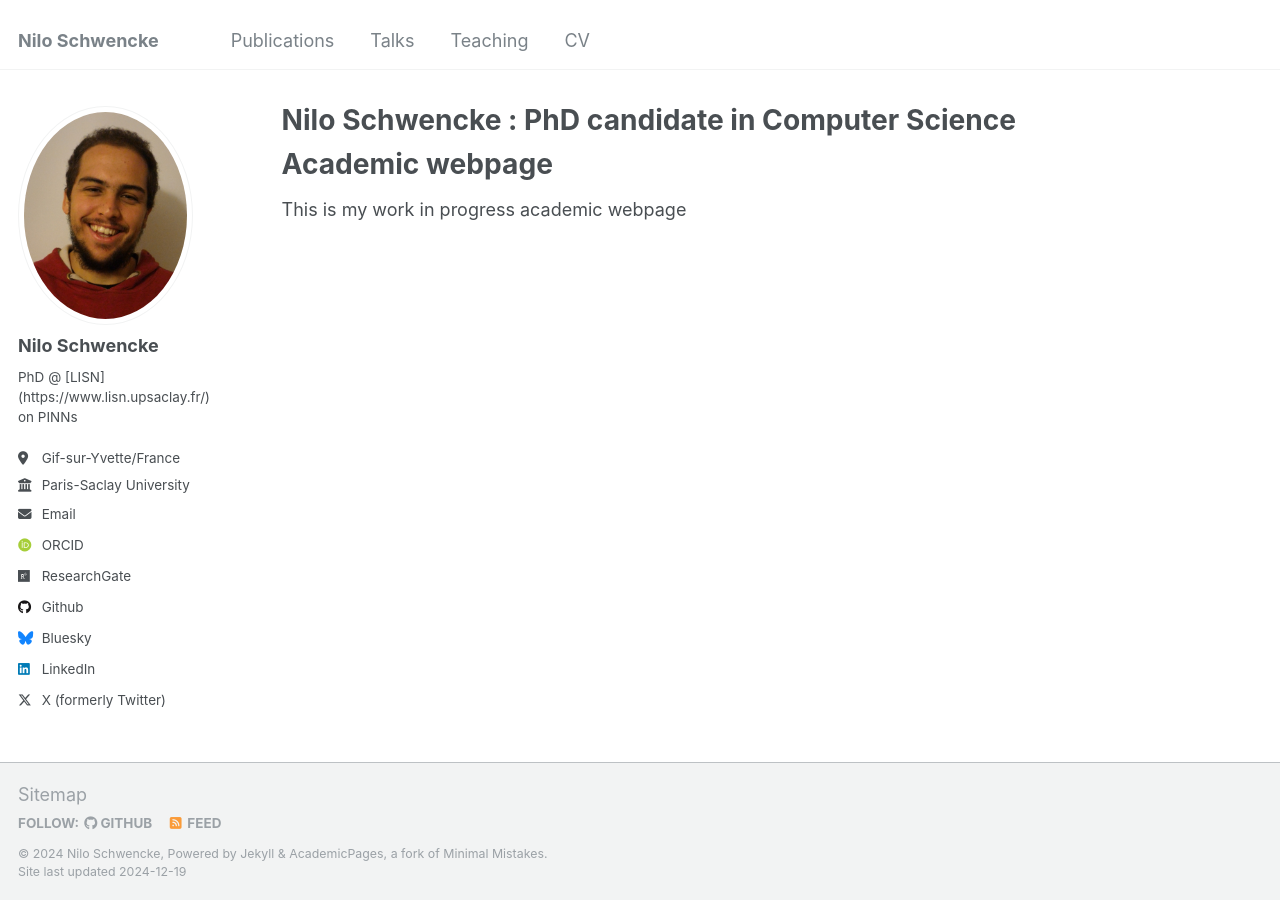
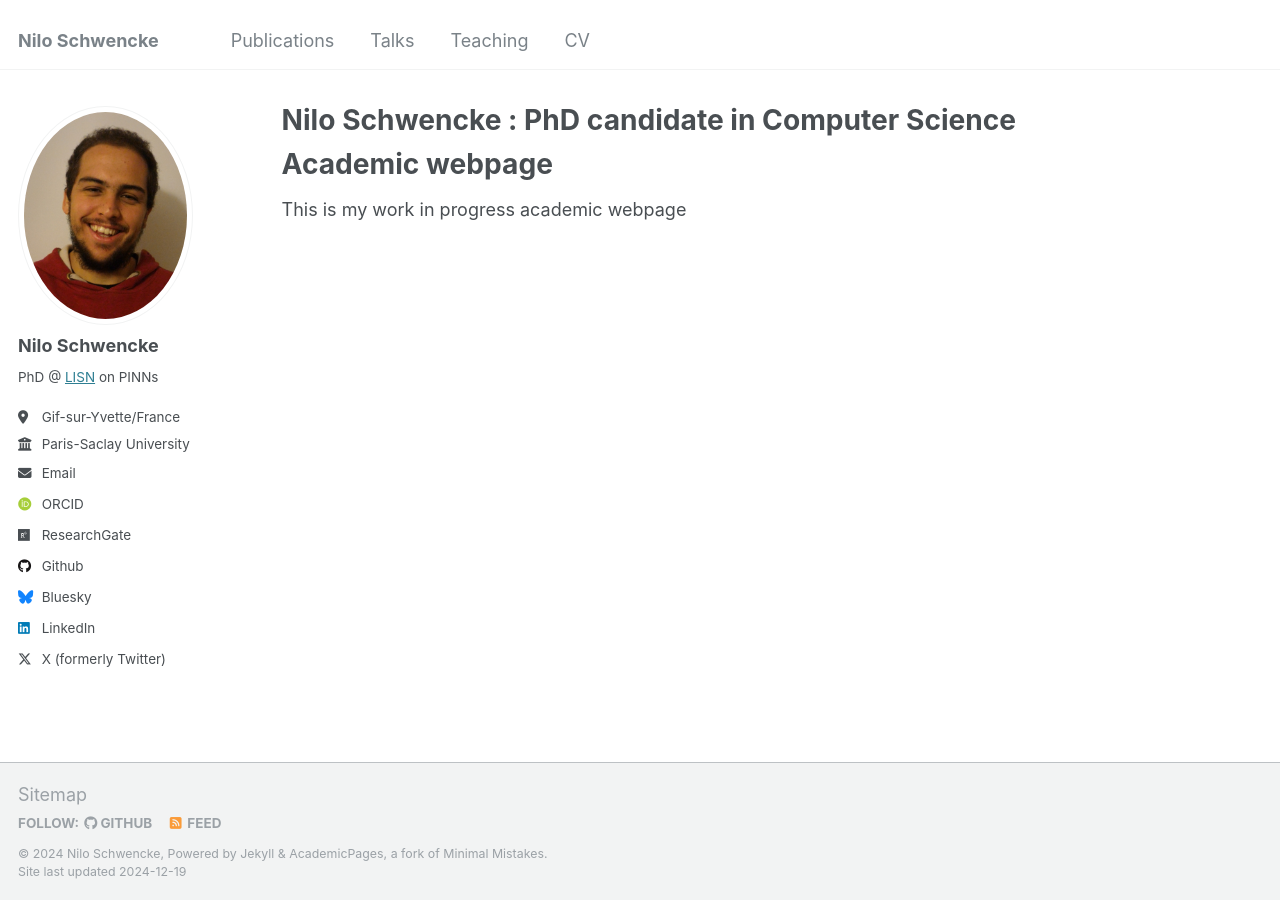
Before and after one commit to IloneM/ilonem.github.io, a Jekyll site: the page built from _pages/about.md, in a window 1280 px wide. Built offline with Jekyll 4.4.1, drawn with Linux system fonts in a browser that asks for light colours; some web fonts are replaced; some of the changed lines change nothing that is shown.

Commit message:
Correcting link

```diff
--- a/_config.yml
+++ b/_config.yml
@@ -24,7 +24,7 @@ author:
   avatar           : "profile.jpg"
   name             : "Nilo Schwencke"
   pronouns         : # example: "he/him"
-  bio              : "PhD @ [LISN](https://www.lisn.upsaclay.fr/) on PINNs"
+  bio              : "PhD @ <a href=\"https://www.lisn.upsaclay.fr/\">LISN</a> on PINNs"
   location         : "Gif-sur-Yvette/France"
   employer         : "Paris-Saclay University"
   uri              : # URL
```
